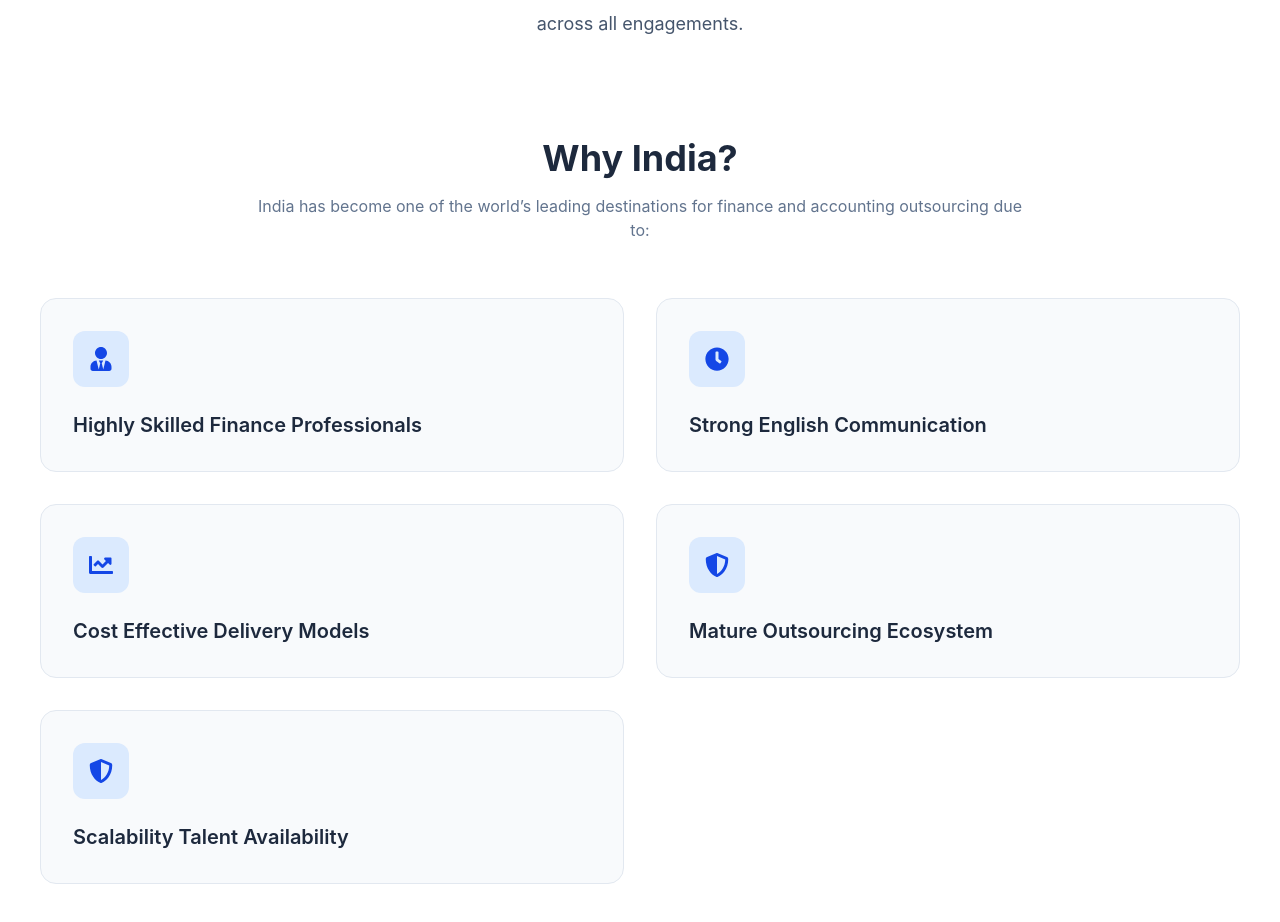
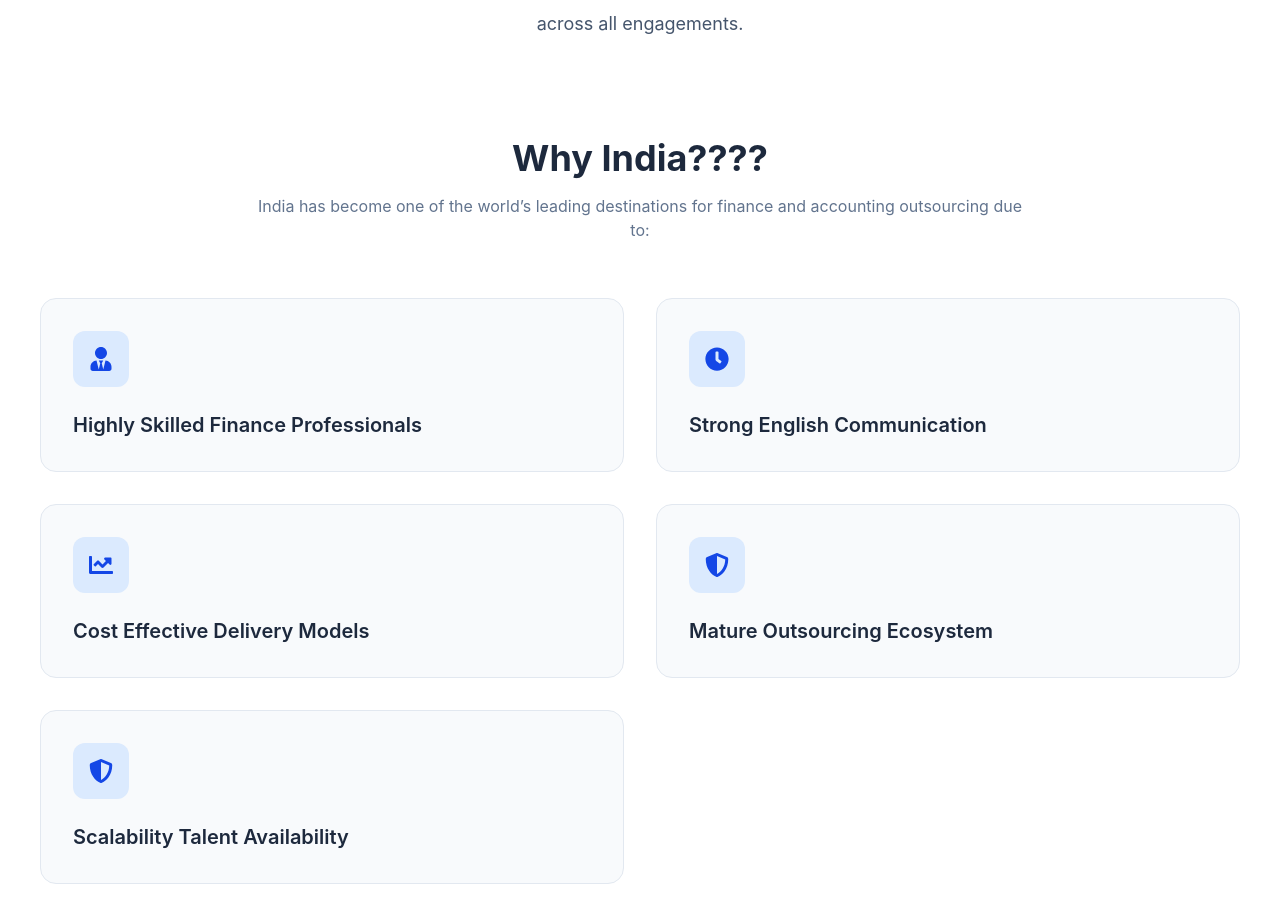
Before and after one commit to Amirtha2105/asap-website, a React (Vite) app: page / in a window 1280 px wide. Shown: the part 1501-2423 px from the top of the page. Built offline with nearby package versions, Linux system fonts and the light colour scheme.

Commit message:
Updated 2

```diff
--- a/src/components/AboutSection.tsx
+++ b/src/components/AboutSection.tsx
@@ -76,7 +76,7 @@ const About = () => {
 
         <div className="mt-24 text-center">
           <h3 className="text-3xl md:text-4xl font-bold text-slate-800">
-            Why India?
+            Why India????
           </h3>
 
           <p className="mt-4 text-slate-500 max-w-3xl mx-auto">
```
